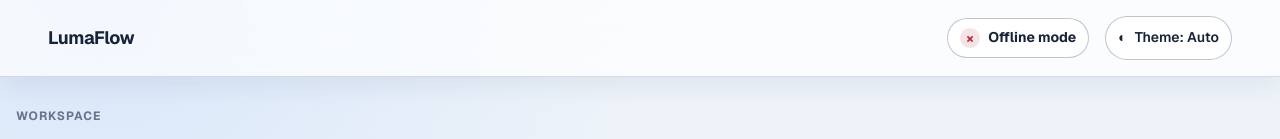
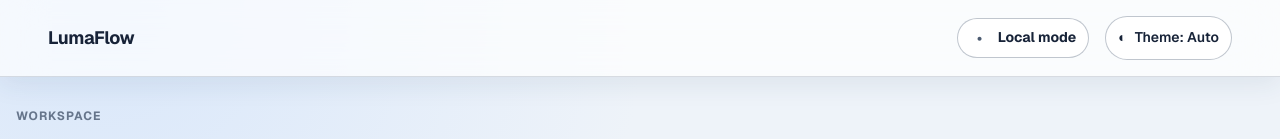
Before and after one commit to fred-lede/lumaflow, a React (Vite) app: page / in a window 1280 px wide. Shown: the top 139 px of the page. Built offline with nearby package versions, Linux system fonts and the light colour scheme.

Commit message:
ui: replace danger offline badge with neutral local mode chip

```diff
--- a/src/app/AppShell.tsx
+++ b/src/app/AppShell.tsx
@@ -227,7 +227,7 @@ export const AppShell: FC<AppShellProps> = ({
           <p className="brand-name">LumaFlow</p>
         </div>
         <div className="topbar-actions">
-          <StatusBadge status="offline" label="Offline mode" />
+          <StatusBadge status="neutral" label="Local mode" />
           {progressSummary ? (
             <p className="topbar-progress">
               <span aria-hidden="true">↻</span>
@@ -337,7 +337,7 @@ export const AppShell: FC<AppShellProps> = ({
           aria-live="polite"
           aria-atomic="true"
         >
-          LumaFlow is ready. Files are processed locally in offline mode.
+          LumaFlow is ready. Files are processed locally.
         </div>
       </main>
     </div>
--- a/src/styles/glass.css
+++ b/src/styles/glass.css
@@ -971,9 +971,9 @@ input::placeholder {
   line-height: 1;
 }
 
-.status-badge--offline .status-badge__icon {
-  background: var(--color-danger-soft);
-  color: var(--color-danger);
+.status-badge--neutral .status-badge__icon {
+  background: var(--color-surface-solid);
+  color: var(--color-text-muted);
 }
 
 .status-badge--ready .status-badge__icon {
--- a/src/ui/StatusBadge.tsx
+++ b/src/ui/StatusBadge.tsx
@@ -1,6 +1,6 @@
 import type { FC } from "react";
 
-export type StatusBadgeStatus = "attention" | "offline" | "ready" | "working";
+export type StatusBadgeStatus = "attention" | "neutral" | "ready" | "working";
 
 export type StatusBadgeProps = {
   label: string;
@@ -9,7 +9,7 @@ export type StatusBadgeProps = {
 
 const statusIcons: Record<StatusBadgeStatus, string> = {
   attention: "!",
-  offline: "×",
+  neutral: "•",
   ready: "✓",
   working: "↻",
 };
```
Also changed, not shown: 2 other files (tests, documents, lock files or other folders).
